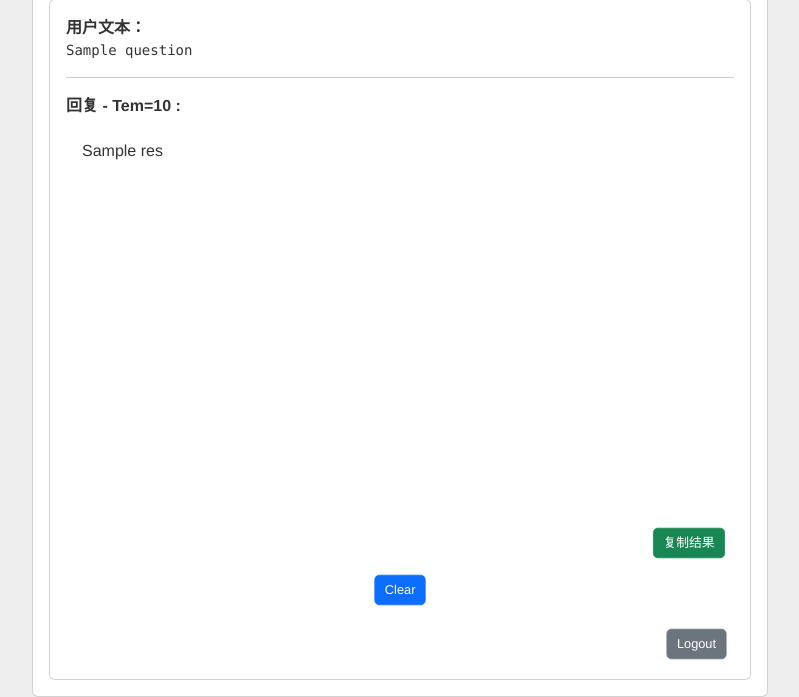
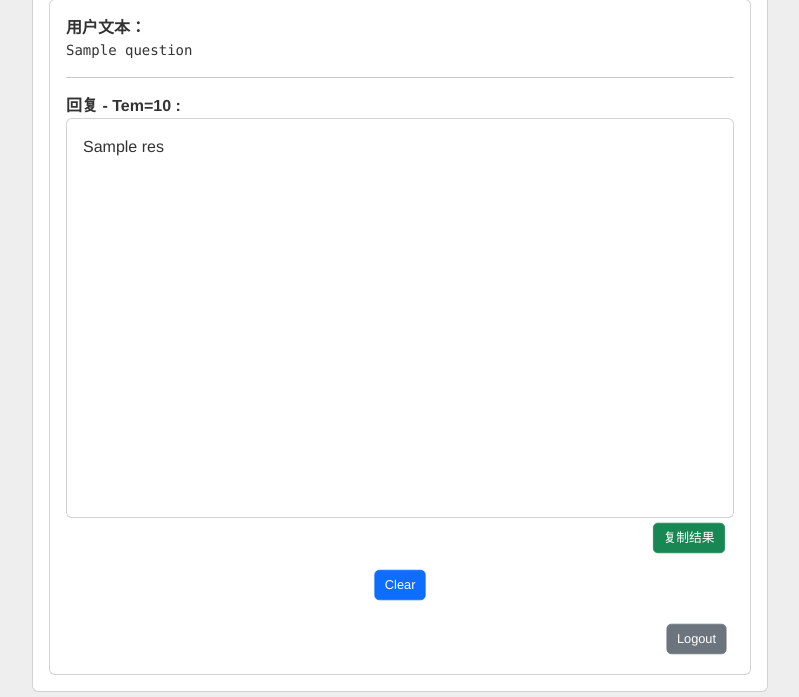
Before and after one commit to kangjian99/ChatGPTweb, a Flask app: template templates/chat.html in a window 1280 px wide. Shown: the part 771-1468 px from the top of the page, without its empty margins (240-1039 px from the left). Run offline with Flask 2, Linux system fonts and the light colour scheme; the template is opened without the code that fills it: most values are stand-ins (such as "Sample title", 1, 10 or a date in 2020); some libraries are stand-ins or nearby versions.

Commit message:
Update chat.html

```diff
--- a/templates/chat.html
+++ b/templates/chat.html
@@ -79,7 +79,9 @@
         </div>
         <hr />
         <div style="text-align: left"><b>回复 - Tem={{ temperature }} :</b>
-            <div class="card-body" style="height: 400px; overflow-y: scroll; text-align:left; margin-top: 5px; white-space: pre-wrap;" id="res">{{ res|safe }}</div>
+            <div class="card" style="height: 400px; overflow-y: scroll;">
+                <div class="card-body" style="text-align:left; margin-top: 0px; white-space: pre-wrap;" id="res">{{ res|safe }}</div>
+            </div>
             <div id="copy-animation" class="hide">
                 <div class="message">已复制到剪贴板！</div>
             </div>
```
